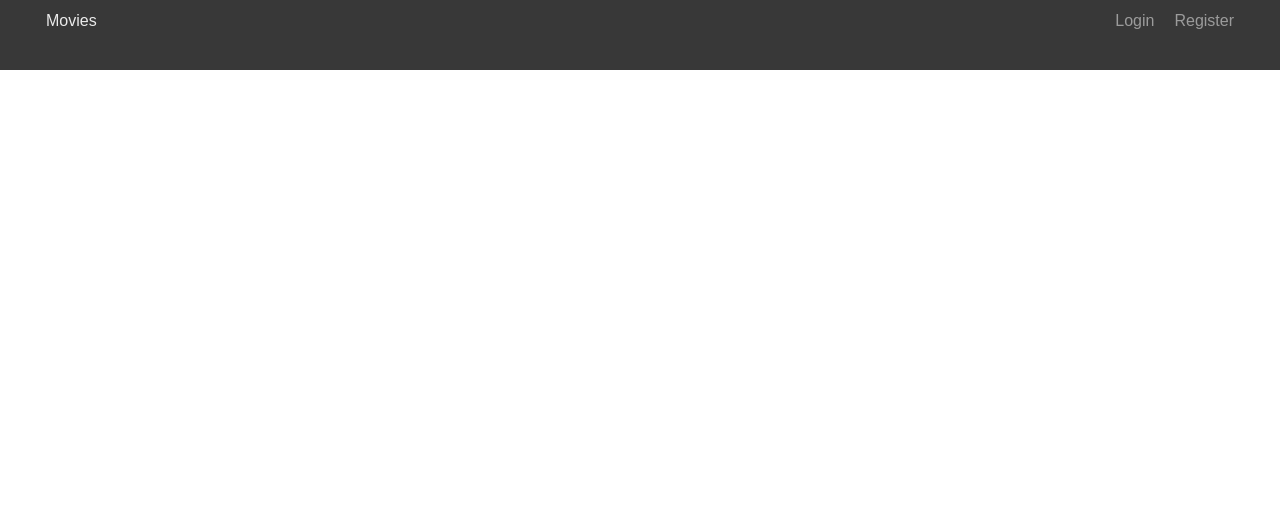
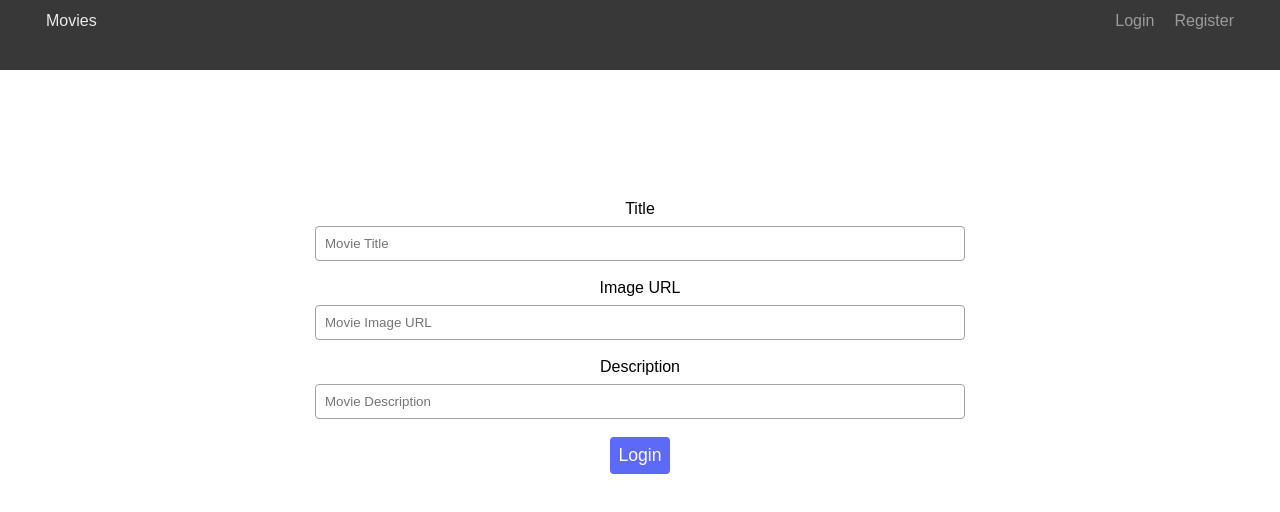
Before and after one commit to dbegogow/movies-library, a React (Create React App) app: page /home/add-movie in a window 1280 px wide. Shown: the top 512 px of the page. Built offline with nearby package versions, Linux system fonts and the light colour scheme.

Commit message:
Create AddMovieForm component

```diff
--- a/src/App.js
+++ b/src/App.js
@@ -4,6 +4,7 @@ import Login from './components/Login';
 import Home from './components/Home';
 import LoginForm from './components/Forms/LoginForm';
 import RegisterForm from './components/Forms/RegisterForm';
+import AddMovieForm from './components/Forms/AddMovieForm';
 
 function App() {
     return (
@@ -23,7 +24,7 @@ function App() {
                     <Home />
                 </Route>
                 <Route path="/home/add-movie">
-                    <div>Add Movie</div>
+                    <AddMovieForm />
                 </Route>
             </Switch>
         </div>
--- /dev/null
+++ b/src/components/Forms/AddMovieForm/AddMovieForm.js
@@ -0,0 +1,17 @@
+import styles from '../Form.module.css';
+
+const AddMovieForm = () => {
+    return (
+        <form className={styles.container}>
+            <label for="title">Title</label>
+            <input className={styles.input} type="text" id="title" name="title" placeholder="Movie Title" />
+            <label for="image">Image URL</label>
+            <input className={styles.input} type="text" id="image" name="image" placeholder="Movie Image URL" />
+            <label for="description">Description</label>
+            <input className={styles.input} type="text" id="description" name="description" placeholder="Movie Description" />
+            <button className={styles.button}>Login</button>
+        </form>
+    );
+};
+
+export default AddMovieForm;
--- /dev/null
+++ b/src/components/Forms/AddMovieForm/index.js
@@ -0,0 +1 @@
+export { default } from './AddMovieForm';
```
